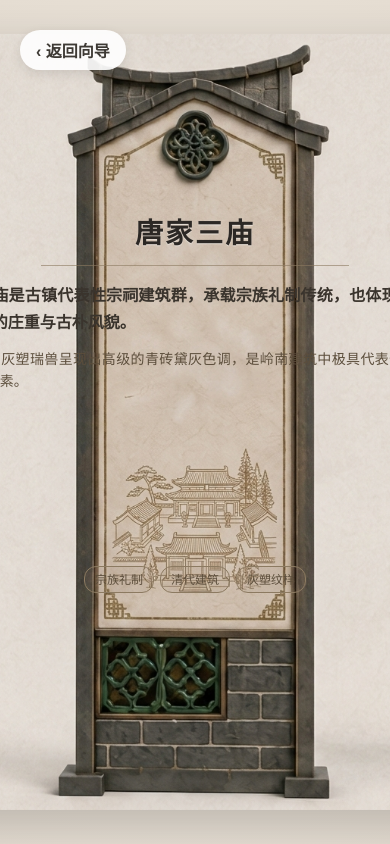
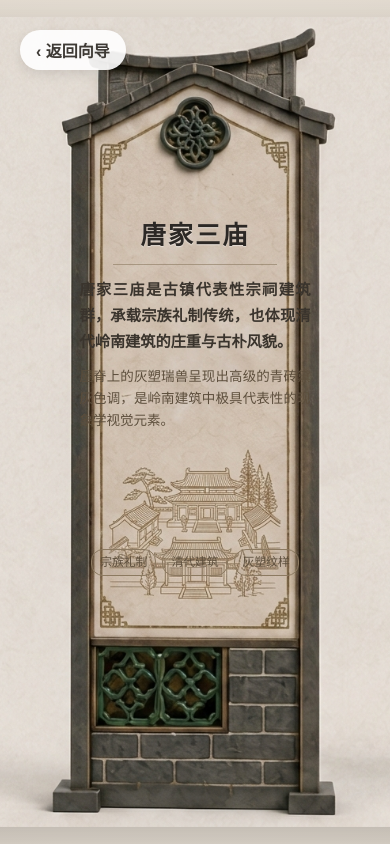
Before and after one commit to ZhouYi109/TangJia-Guide, a React (Vite) app: page /node/1 in a window 390 px wide. Built offline with nearby package versions, Linux system fonts and the light colour scheme; a web font is replaced by a local one.

Commit message:
fix: responsive text overlay for signboard

```diff
--- a/src/pages/NodeDetail.jsx
+++ b/src/pages/NodeDetail.jsx
@@ -4,10 +4,7 @@ import { nodes } from '../data/nodes';
 export default function NodeDetail() {
   const { id } = useParams();
   const navigate = useNavigate();
-  // 查找对应节点数据
   const data = nodes.find(n => n.id === id) || nodes[0];
-
-  // 如果没有专门的海报，使用通用底图
   const posterSrc = data.posterImage || '/posters/poster_sanmiao.png';
 
   return (
@@ -16,10 +13,10 @@ export default function NodeDetail() {
         ‹ 返回向导
       </button>
 
-      <div style={styles.signboardWrapper}>
+      <div style={styles.screenWrapper}>
+        <div style={styles.imageWrapper}>
           <img src={posterSrc} alt="导视牌" style={styles.signboardImg} />
 
-        {/* 高清文字完美叠加在羊皮纸区域 */}
           <div style={styles.parchmentArea}>
             <h1 style={styles.title}>{data.name}</h1>
             <div style={styles.divider}></div>
@@ -37,6 +34,7 @@ export default function NodeDetail() {
           </div>
         </div>
       </div>
+    </div>
   );
 }
 
@@ -44,7 +42,7 @@ const styles = {
   pageBackground: {
     position: 'fixed',
     top: 0, left: 0, right: 0, bottom: 0,
-    backgroundColor: '#e6ded3', // 古朴的墙面色
+    backgroundColor: '#e6ded3',
     display: 'flex',
     justifyContent: 'center',
     alignItems: 'center',
@@ -66,54 +64,64 @@ const styles = {
     cursor: 'pointer',
     zIndex: 10,
   },
-  signboardWrapper: {
+  screenWrapper: {
     position: 'relative',
-    height: '92vh', // 适配绝大多数手机屏幕高度
-    maxHeight: '900px',
-    display: 'inline-block',
+    width: '100vw',
+    height: '100vh',
+    display: 'flex',
+    justifyContent: 'center',
+    alignItems: 'center',
+    overflow: 'hidden',
+  },
+  imageWrapper: {
+    position: 'relative',
+    height: '96vh', // 适配屏幕高度，留出一点上下边距
+    aspectRatio: '1 / 1', // 强制绑定 AI 生成图的 1024x1024 原始比例，极其关键
+    flexShrink: 0,
   },
   signboardImg: {
+    width: '100%',
     height: '100%',
-    width: 'auto',
     display: 'block',
     filter: 'drop-shadow(0px 15px 25px rgba(0,0,0,0.2))',
   },
   parchmentArea: {
     position: 'absolute',
-    top: '23%',      // 避开顶部飞檐和玉石
-    bottom: '28%',   // 避开底部青砖和线稿
-    left: '17%',     // 在木框内部
-    right: '17%',
+    top: '24.5%',      // 避开顶部飞檐和玉石
+    bottom: '31%',     // 避开底部青砖和专属线稿图
+    left: '35.5%',     // 完美锁定在 1:1 图片中间的羊皮纸区域
+    right: '35.5%',
     display: 'flex',
     flexDirection: 'column',
     alignItems: 'center',
     textAlign: 'center',
   },
   title: {
-    fontSize: '28px',
+    fontSize: 'clamp(20px, 3vh, 28px)',
     fontWeight: '900',
     color: '#2c2825',
     margin: '0 0 8px 0',
-    fontFamily: '"STKaiti", "KaiTi", serif', // 楷体展现古典韵味
+    fontFamily: '"STKaiti", "KaiTi", serif',
     letterSpacing: '2px',
     textShadow: '0 1px 1px rgba(255,255,255,0.5)',
   },
   divider: {
-    width: '60%',
+    width: '70%',
     height: '1px',
     backgroundColor: '#8c7a61',
-    marginBottom: '16px',
+    marginBottom: '12px',
     opacity: 0.6,
+    flexShrink: 0,
   },
   scrollContent: {
     flex: 1,
     overflowY: 'auto',
     width: '100%',
-    padding: '0 5px',
-    scrollbarWidth: 'none', // 隐藏滚动条
+    padding: '0 2px',
+    scrollbarWidth: 'none',
   },
   description: {
-    fontSize: '16px',
+    fontSize: 'clamp(14px, 1.8vh, 16px)',
     color: '#3a342d',
     lineHeight: '1.7',
     textAlign: 'justify',
@@ -122,7 +130,7 @@ const styles = {
     marginBottom: '12px',
   },
   feature: {
-    fontSize: '14px',
+    fontSize: 'clamp(12px, 1.6vh, 14px)',
     color: '#5c4e3c',
     lineHeight: '1.6',
     textAlign: 'justify',
@@ -133,14 +141,16 @@ const styles = {
     gap: '6px',
     flexWrap: 'wrap',
     justifyContent: 'center',
-    marginTop: '12px',
+    marginTop: '8px',
+    flexShrink: 0,
   },
   tag: {
-    fontSize: '12px',
-    padding: '3px 10px',
+    fontSize: 'clamp(10px, 1.4vh, 12px)',
+    padding: '3px 8px',
     backgroundColor: 'rgba(140, 122, 97, 0.1)',
     border: '1px solid #8c7a61',
     color: '#5c4e3c',
     borderRadius: '12px',
+    whiteSpace: 'nowrap',
   }
 };
```
Lines whose indentation alone changed are shown as unchanged.
